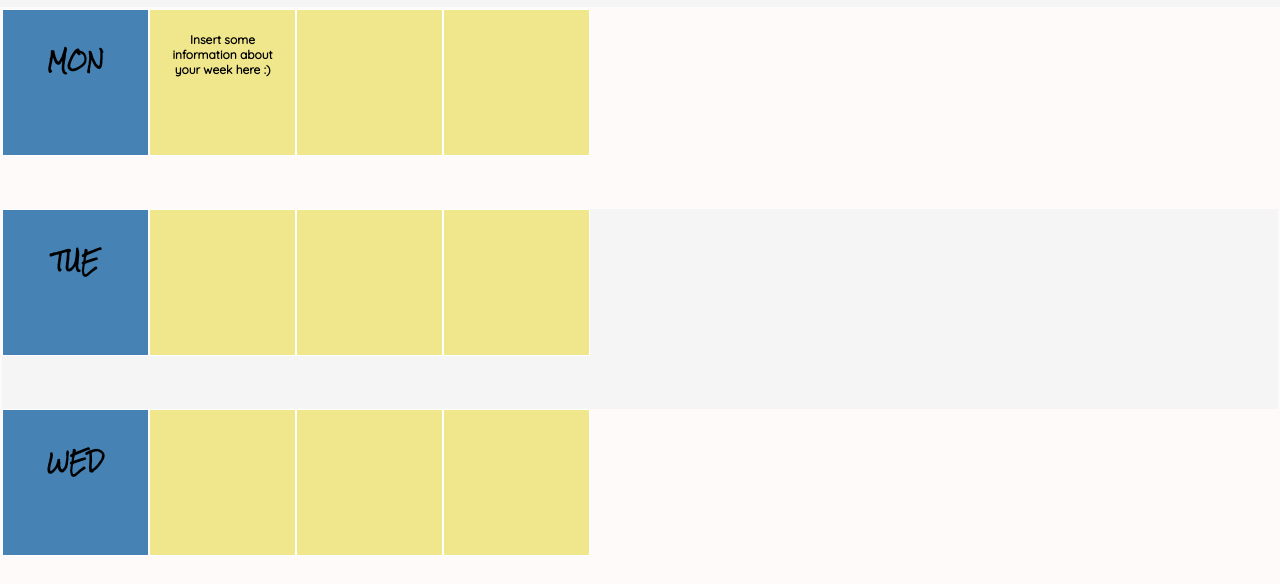
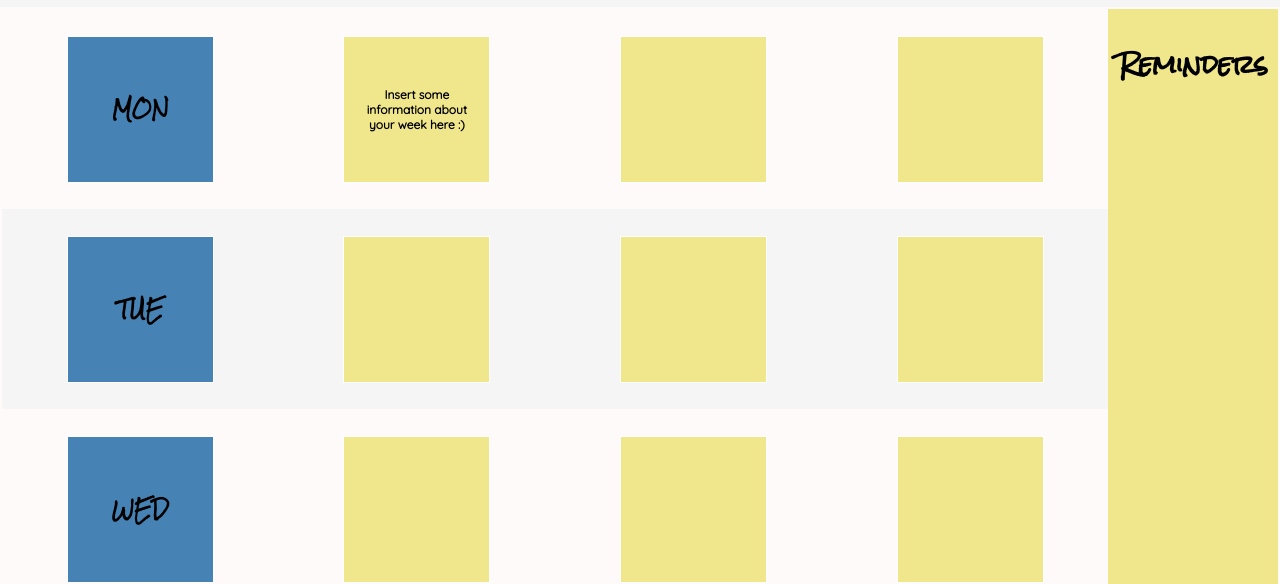
Before and after one commit to rcepedaraza/front_end_codecademy, a plain HTML site: page making_a_website_responsive/to-do_app/index.html in a window 1280 px wide. Shown: the part 238-822 px from the top of the page. Drawn offline with Linux system fonts and the light colour scheme.

Commit message:
Add flex display and alignment

```diff
--- a/making_a_website_responsive/to-do_app/index.html
+++ b/making_a_website_responsive/to-do_app/index.html
@@ -3,7 +3,7 @@
 
 <head>
   <title>To Do App</title>
-  <link rel='stylesheet' href='style.css'>
+  <link rel='stylesheet' href='./style.css'>
   <link href='https://fonts.googleapis.com/css?family=Quicksand' rel='stylesheet'>
   <link href='https://fonts.googleapis.com/css?family=Rock+Salt' rel='stylesheet'>
 </head>
--- a/making_a_website_responsive/to-do_app/style.css
+++ b/making_a_website_responsive/to-do_app/style.css
@@ -31,21 +31,32 @@ body {
   /* App Container */
   .container {
     border: 2px solid snow;
+    display: flex;
   }
 
   /* To Do Section */
   .week {
+    display: inline-flex;
+    flex-grow: 3;
+    flex-direction: column;
   }
 
   .row {
     min-height: 200px;
     display: flex;
+    flex-wrap: wrap;
+    justify-content: space-around;
+    align-items: center;
   }
 
   .square {
     width: 125px;
     height: 125px;
     padding: 10px;
+    display: flex;
+    justify-content: center;
+    align-items: center;
+
   }
 
   .day.square {
@@ -75,6 +86,9 @@ body {
     color: black;
     line-height: 90px;
     font-size: 24px;
+    display: inline-flex;
+    flex-grow: 2;
+
   }
 
   /* Footer */
```
Also changed, not shown: 1 other file.
